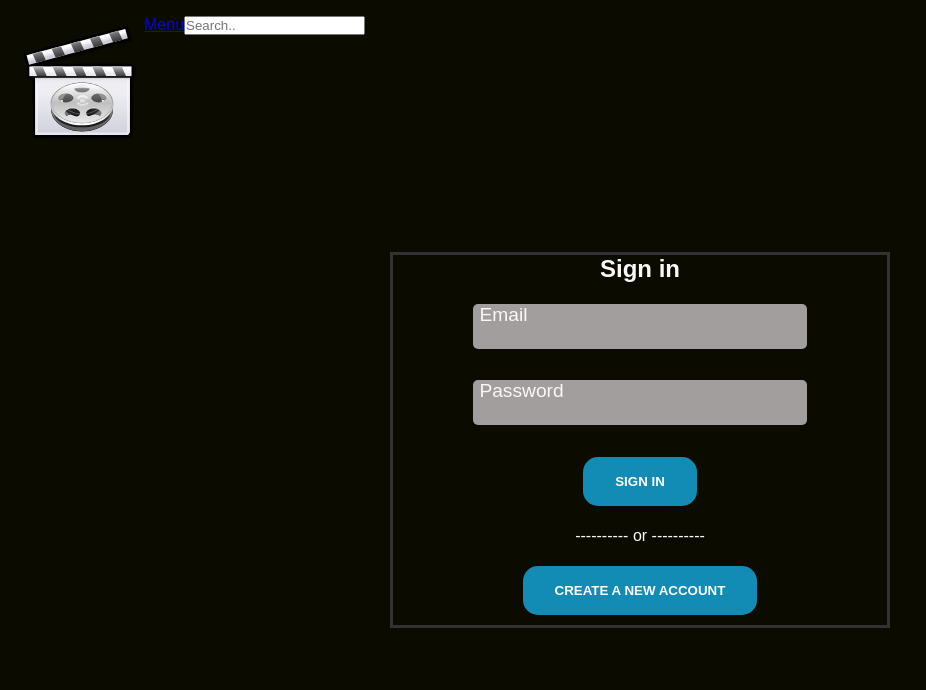
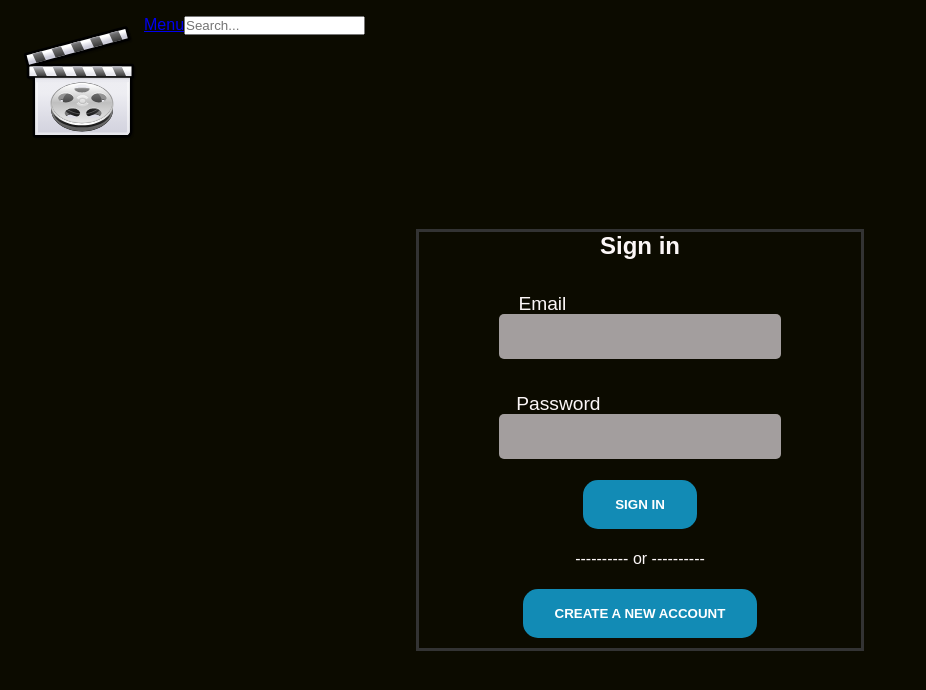
Before and after one commit to Ferref/rendszerfejlesztes-projekt, a Vue app in the folder frontend/: page / in a window 1280 px wide. Shown: the top 690 px of the page, without its empty margins (0-926 px from the left). Built offline with nearby package versions, Linux system fonts and the light colour scheme; a web font is replaced by a local one.

Commit message:
label pozícionálás

```diff
--- a/frontend/package.json
+++ b/frontend/package.json
@@ -10,7 +10,8 @@
   },
   "dependencies": {
     "axios": "^1.7.7",
-    "vue": "^3.4.37",
+    "vite-router": "^1.0.1",
+    "vue": "^3.5.11",
     "vue-router": "^4.4.5"
   },
   "devDependencies": {
--- a/frontend/src/components/Signin.vue
+++ b/frontend/src/components/Signin.vue
@@ -1,3 +1,4 @@
+<!-- SCRIPT -->
 <script setup>
 import { ref } from 'vue';
 import axios  from 'axios';
@@ -28,12 +29,13 @@
 }
 </script>
 
+<!-- TEMPLATE -->
 <template>
   <header>
     <img src="../assets/logo.svg" alt="logo" />
     <div class="topnav">
       <a class="active" href="#Menu">Menu</a>
-      <input type="text" placeholder="Search.." />
+      <input type="text" placeholder="Search..." />
     </div>
   </header>
   <main>
@@ -41,17 +43,13 @@
       <form @submit.prevent="login" id="signup" class="sign-in-form">
         <h2 class="title">Sign in</h2>
         {{ error }}
+        <label for="email" class="elabel">Email</label>
         <div class="input-field">
-          <div>
-            <label for="email">Email</label>
-          </div>
           <input type="email" required v-model="email" />
         </div>
+        <label for="password" class="plabel">Password</label>
         <div class="input-field">
-          <div>
-            <label for="password">Password</label>
-          </div>
-          <input type="password" required v-model="password" />
+        <input type="password" required v-model="password" />
         </div>
         <input type="submit" class="btn" value="Sign in" />
         <!-- <input type="submit" class="btn" value="Sign in" /> -->
@@ -63,6 +61,7 @@
   <footer></footer>
 </template>
 
+<!-- STYLE -->
 <style scoped>
 header {
   display: flex;
@@ -91,20 +90,28 @@
   height: 70vh;
 }
 label {
+  position:relative;
+  top: 1.4rem;
   color: var(--white);
   font-size: 1.2rem;
+}
+.elabel{
+  right:6.1rem;
+}
+.plabel{
+  right:5.1rem;
 }
 
 .input-field {
   max-width: 380px;
   width: 100%;
   background-color: var(--grey);
-  margin: 10px;
+  margin: 10px 10px 0px 10px;
   height: 45px;
   border-radius: 5px;
-  display: grid;
+  display: block;
   grid-template-columns: 15% 85%;
-  padding: 0 0.4rem;
+  padding: 0.7rem;
   position: relative;
 }
 
```
Also changed, not shown: 1 other file (tests, documents, lock files or other folders).
